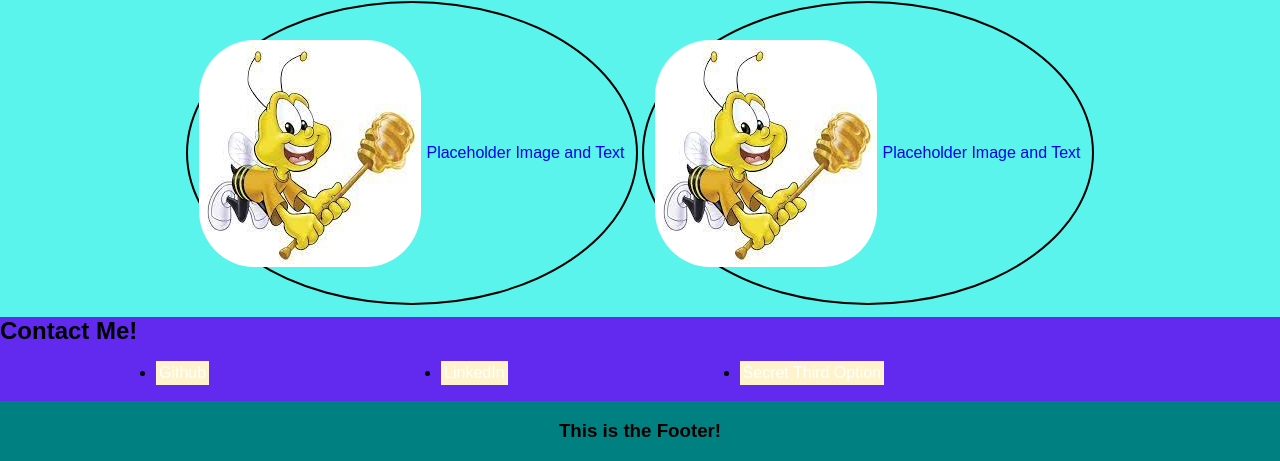
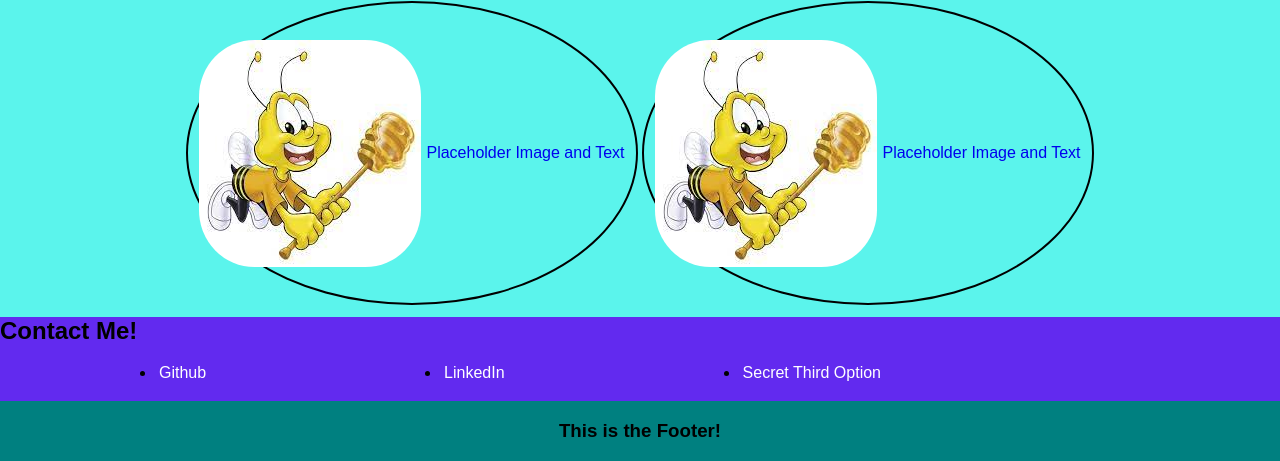
Before and after one commit to GameCatCam/portfolio-advanced-css-challenge, a plain HTML site: page index.html in a window 1280 px wide. Shown: the part 1042-1503 px from the top of the page. Drawn offline with Linux system fonts and the light colour scheme.

Commit message:
again, minor format changes I missed in the style sheet

```diff
--- a/assets/style.css
+++ b/assets/style.css
@@ -36,6 +36,7 @@ li { /* sets a margin and border for the nav bar links as well as their color */
 
 section ul li { /* removes the border that the above portion sets from the contact me links. */
     border: 0px;
+    background-color: #622AEF;
 }
 
 figure { /* sets the size of the figures for the portfolio boxes as well as centering them */
```
